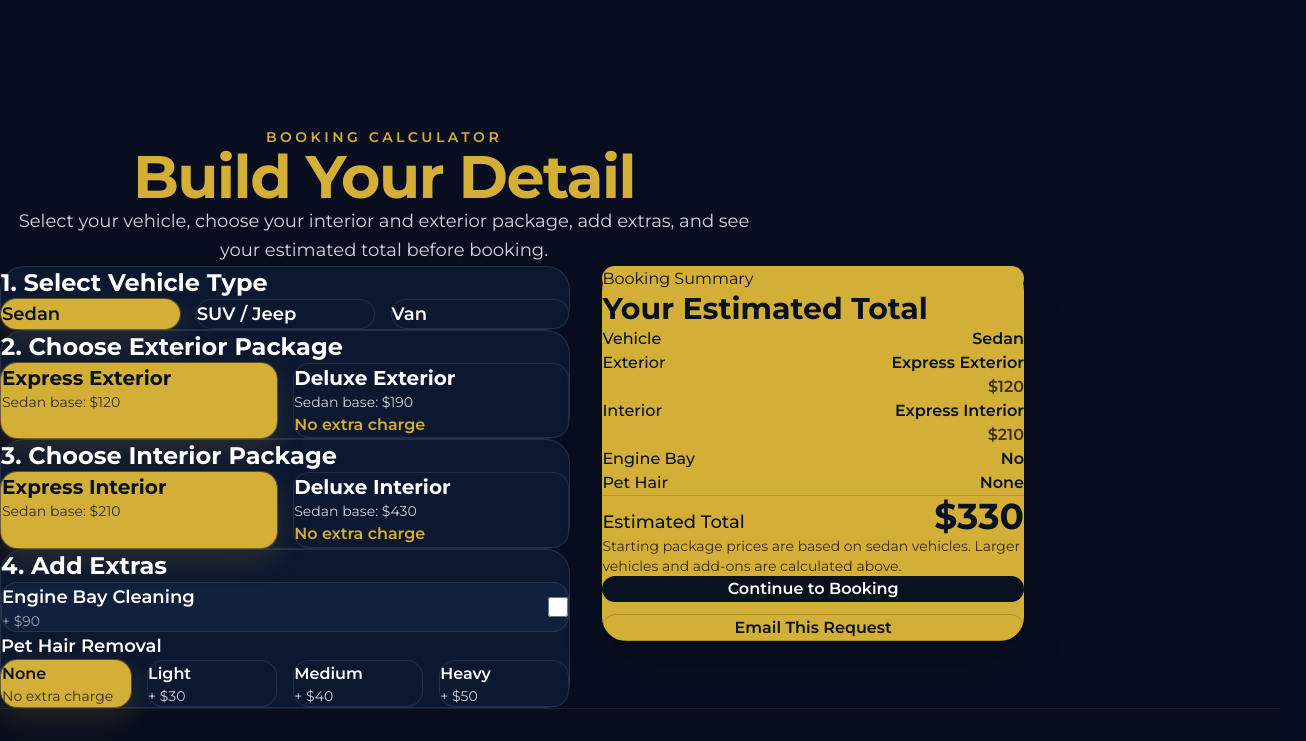
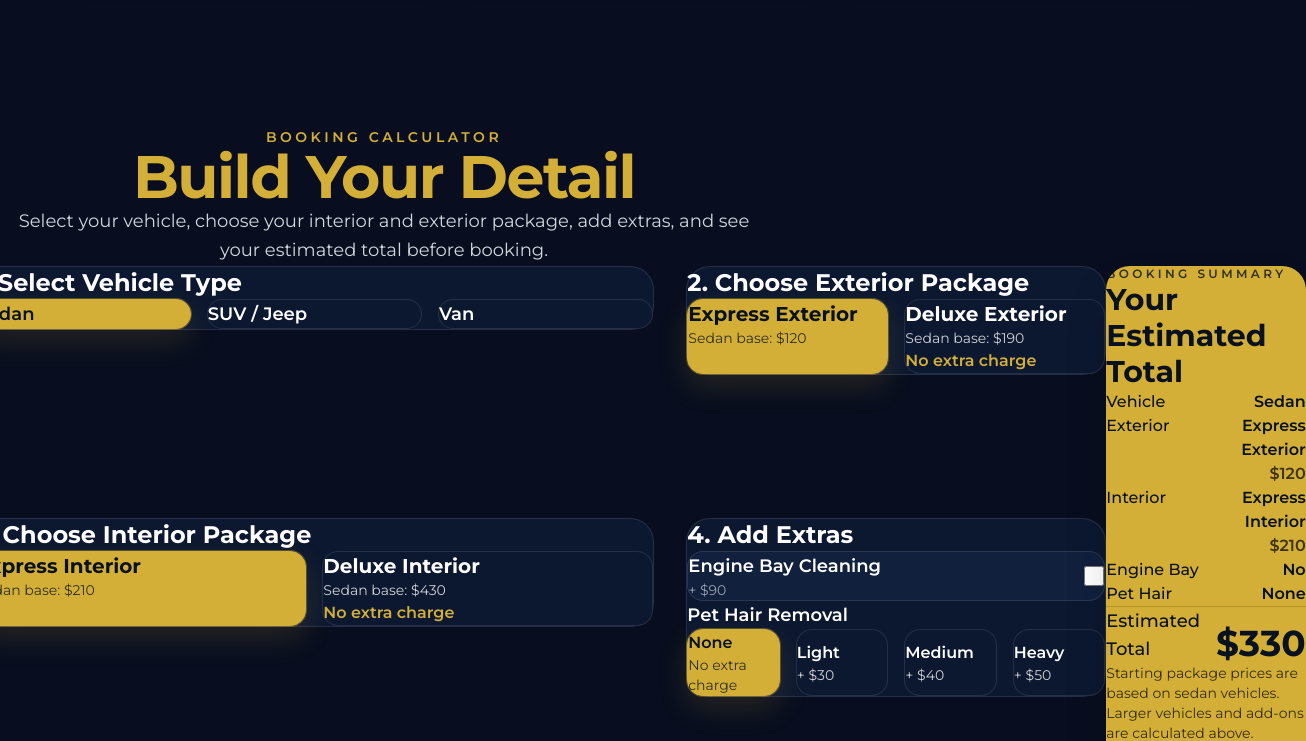
Before and after one commit to euroshinect-code/euroshine-site, a React (Vite) app: page / in a window 1280 px wide. Shown: the part 3540-4281 px from the top of the page, 1306 px wide, since content can reach past the window. Built offline with nearby package versions, Linux system fonts and the light colour scheme.

Commit message:
fix booking summary text block

```diff
--- a/src/App.jsx
+++ b/src/App.jsx
@@ -1211,7 +1211,7 @@ export default function EuroShineServices() {
   id="booking-calculator"
   className="py-20"
 >
-  <div className="mx-auto max-w-6xl px-4 md:px-6">
+  <div className="mx-auto max-w-7xl px-4 md:px-6">
     <div className="mx-auto max-w-3xl text-center mb-14 fade-in">
       <p className="text-[#d4af37] uppercase tracking-[0.25em] text-sm font-semibold mb-3">
         Booking Calculator
@@ -1225,7 +1225,8 @@ export default function EuroShineServices() {
       </p>
     </div>
 
-    <div className="mx-auto mt-10 grid max-w-5xl gap-8 lg:grid-cols-[1.15fr_0.85fr] items-start">
+    <div className="mt-10 flex justify-center">
+  <div className="grid w-full max-w-[1180px] gap-8 lg:grid-cols-[680px_420px] items-start">
       <div className="space-y-8">
         <div className="bg-[#0c1830] border border-white/10 rounded-3xl p-6 md:p-8">
           <h3 className="text-2xl font-bold text-white mb-5">
@@ -1255,6 +1256,7 @@ export default function EuroShineServices() {
                 </button>
               );
             })}
+            </div>
           </div>
         </div>
 
@@ -1406,7 +1408,7 @@ export default function EuroShineServices() {
 
       <div className="sticky top-24">
         <div className="bg-[#d4af37] text-[#07111f] rounded-3xl p-6 md:p-8 shadow-2xl">
-          <p className="rounded-[28px] bg-[#d4af37] text-[#07111f] p-6 md:p-8 overflow-visible">
+          <p className="pl-1 mb-2 text-xs font-semibold uppercase tracking-[0.28em] text-[#07111f]/80">
             Booking Summary
           </p>
 
```
